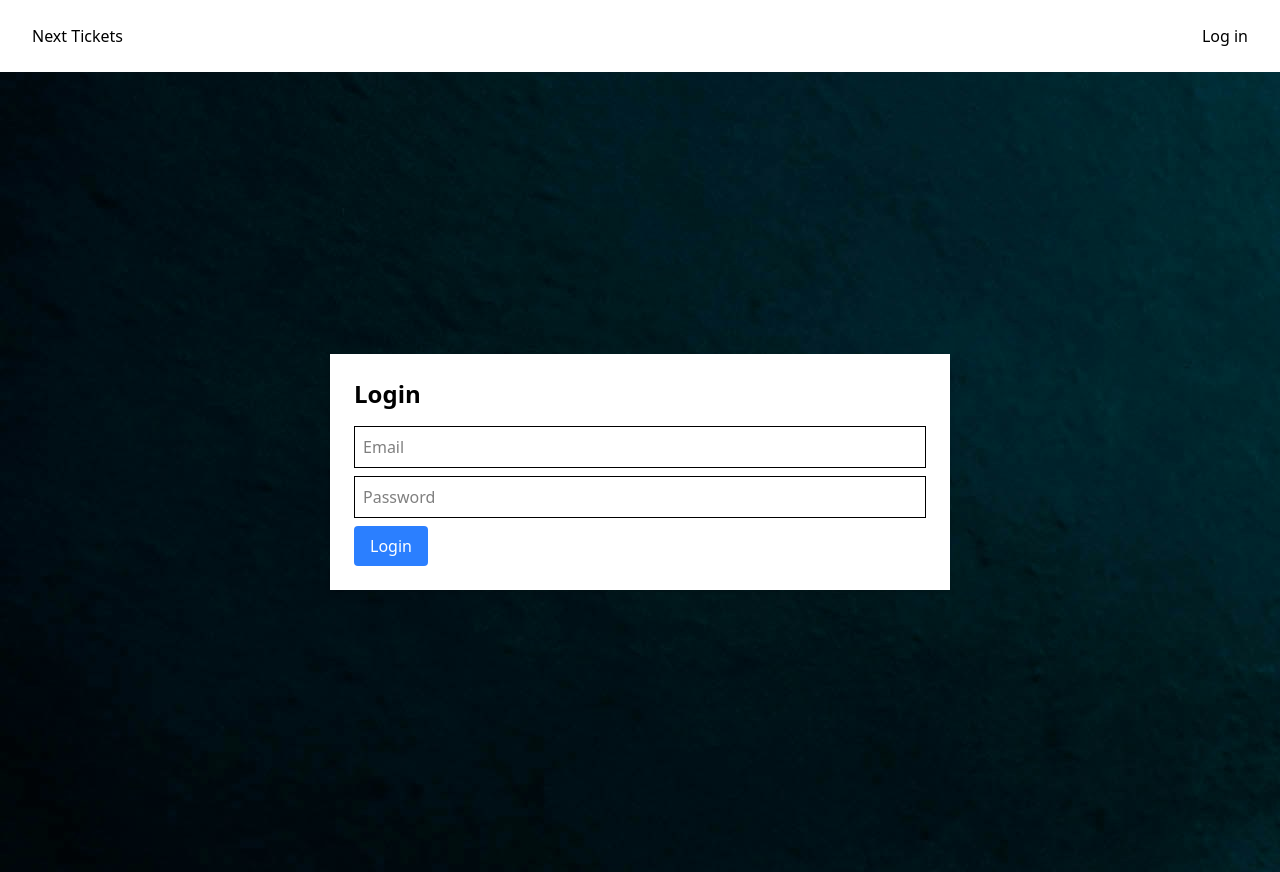
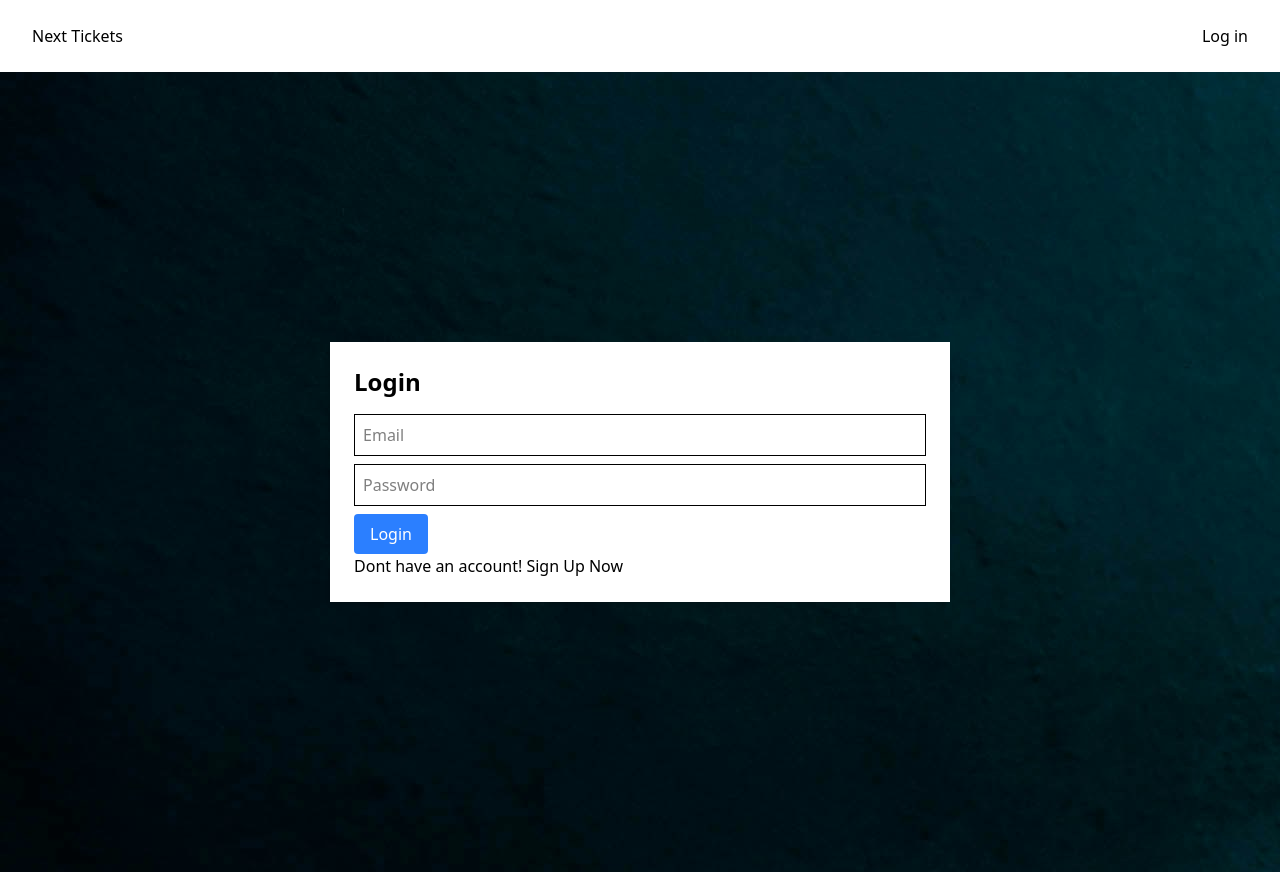
Before and after one commit to Arvind0810/tickets-system, a Next.js app: page /login in a window 1280 px wide. Built offline with nearby package versions, Linux system fonts and the light colour scheme; no server answers.

Commit message:
login and next build bug fixed

```diff
--- a/package.json
+++ b/package.json
@@ -4,7 +4,7 @@
   "private": true,
   "scripts": {
     "dev": "next dev",
-    "build": "prisma generate && next build",
+    "build": "prisma generate --no-engine && next build",
     "start": "next start",
     "lint": "next lint"
   },
--- a/src/app/login/page.jsx
+++ b/src/app/login/page.jsx
@@ -2,6 +2,7 @@
 import { useState } from "react";
 import { useRouter } from "next/navigation";
 import { useAuth } from "../../context/AuthContext";
+import Link from "next/link";
 
 export default function Login() {
   const [email, setEmail] = useState("");
@@ -34,6 +35,7 @@ export default function Login() {
         <input type="email" placeholder="Email" className="border p-2 w-full mb-2" value={email} onChange={(e) => setEmail(e.target.value)} required />
         <input type="password" placeholder="Password" className="border p-2 w-full mb-2" value={password} onChange={(e) => setPassword(e.target.value)} required />
         <button type="submit" className="bg-blue-500 text-white px-4 py-2 rounded">Login</button>
+        <p>Dont have an account! <Link href="/signup" >Sign Up Now</Link></p>
       </form>
     </div>
   );
```
